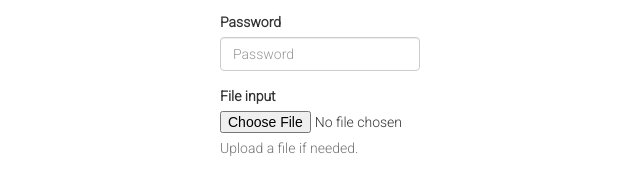
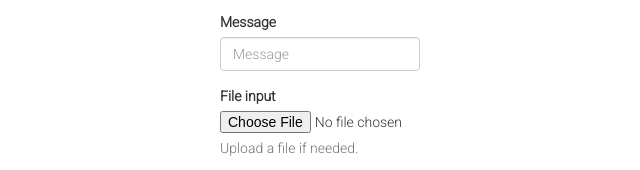
Before and after one commit to jasoncui/Digital-Marketing-Feed-Documentation, a plain HTML site: page contact.html in a window 1280 px wide. Shown: the part 202-372 px from the top of the page, 320-960 px from the left. Drawn offline with Linux system fonts and the light colour scheme.

Commit message:
updated contact form

```diff
--- a/contact.html
+++ b/contact.html
@@ -84,8 +84,8 @@
                     <input type="email" class="form-control" id="exampleInputEmail1" placeholder="Email">
                   </div>
                   <div class="form-group">
-                    <label for="exampleInputPassword1">Password</label>
-                    <input type="password" class="form-control" id="exampleInputPassword1" placeholder="Password">
+                    <label for="exampleInputPassword1">Message</label>
+                    <input type="text" class="form-control" id="exampleInputPassword1" placeholder="Message">
                   </div>
                   <div class="form-group">
                     <label for="exampleInputFile">File input</label>
```
